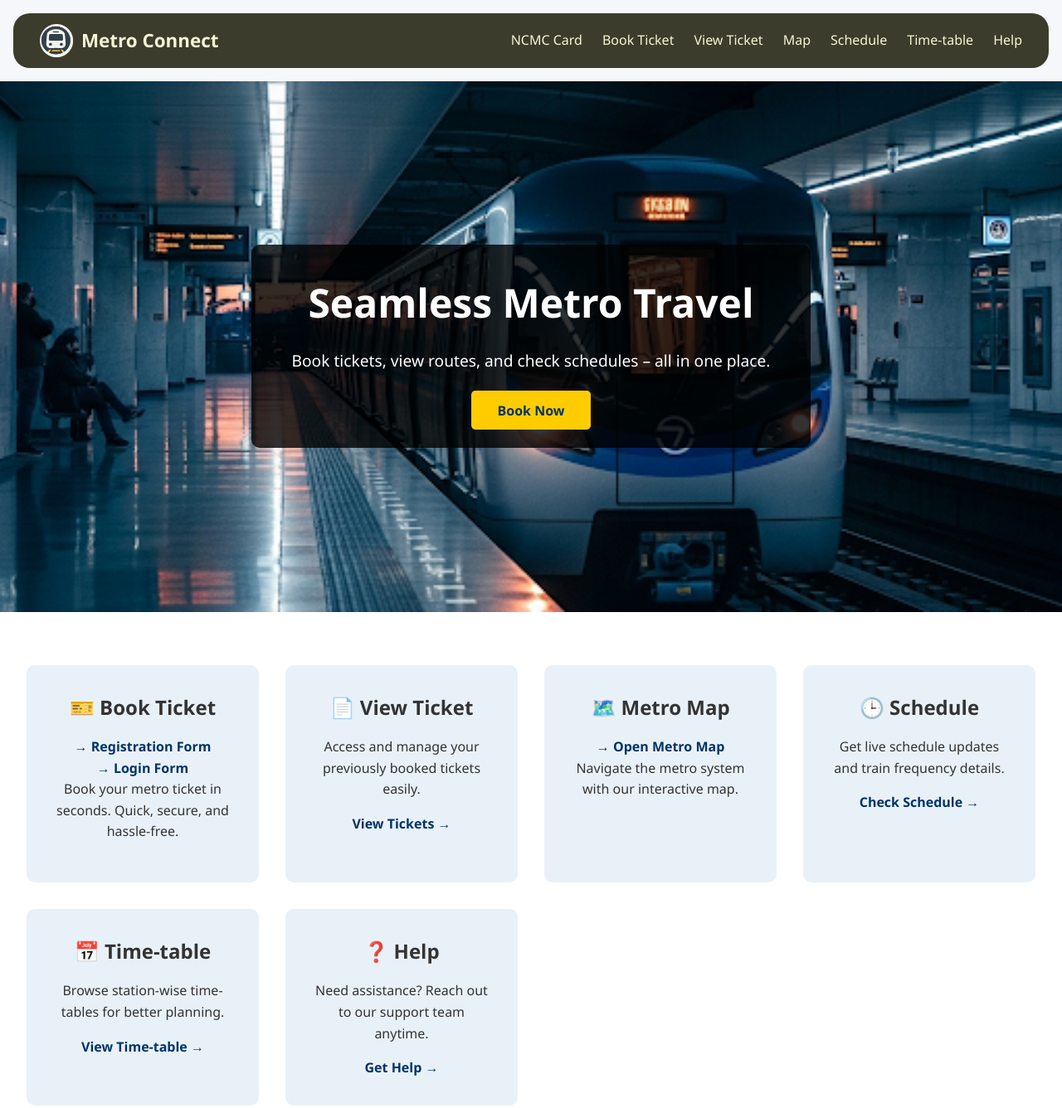
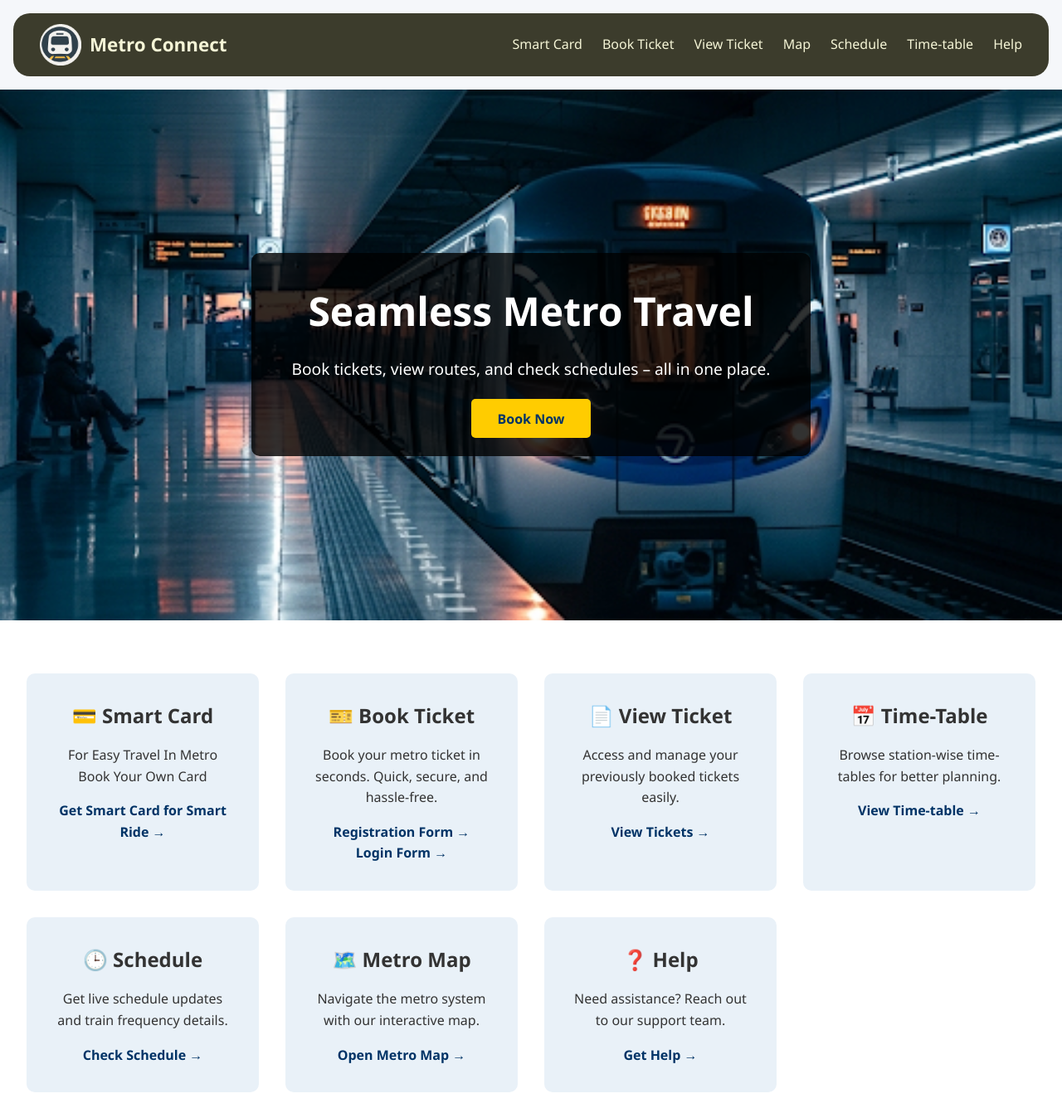
Before and after one commit to Khushishah0911/metro_connect, a plain HTML site: page index.html in a window 1280 px wide. Shown: the top 1336 px of the page at 83% size. Drawn offline with Linux system fonts and the light colour scheme.

Commit message:
first commit

```diff
--- a/index.html
+++ b/index.html
@@ -1,11 +1,13 @@
 <!DOCTYPE html>
 <html lang="en">
+
 <head>
   <meta charset="UTF-8" />
-  <meta name="viewport" content="width=device-width, initial-scale=1.0"/>
+  <meta name="viewport" content="width=device-width, initial-scale=1.0" />
   <title>Metro Connect</title>
   <link rel="stylesheet" href="style.css" />
 </head>
+
 <body>
   <!-- Header / Navbar -->
   <header class="navbar">
@@ -17,7 +19,7 @@
     <!-- Navigation -->
     <nav class="nav-links" id="navLinks">
       <ul>
-        <li><a href="Ncmc.html">NCMC Card</a></li>
+        <li><a href="Ncmc.html">Smart Card</a></li>
         <li><a href="Book_Ticket.html">Book Ticket</a></li>
         <li><a href="#">View Ticket</a></li>
         <li><a href="Metro_map.html" target="_blank">Map</a></li>
@@ -43,10 +45,16 @@
   <!-- Features -->
   <section class="features">
     <div class="feature-card">
+      <h2>💳 Smart Card</h2>
+      <p> For Easy Travel In Metro Book Your Own Card</p>
+      <a href="NCMC.html">Get Smart Card for Smart Ride → </a>
+    </div>
+
+    <div class="feature-card">
       <h2>🎫 Book Ticket</h2>
-      <a href="signup.html"> → Registration Form </a><br>
-      <a href="signin.html"> → Login Form </a>
       <p>Book your metro ticket in seconds. Quick, secure, and hassle-free.</p>
+      <a href="signup.html">Registration Form → </a><br>
+      <a href="signin.html"> Login Form → </a>
     </div>
 
     <div class="feature-card">
@@ -54,31 +62,31 @@
       <p>Access and manage your previously booked tickets easily.</p>
       <a href="#">View Tickets →</a>
     </div>
+    <div class="feature-card">
+      <h2>📅 Time-Table</h2>
+      <p>Browse station-wise time-tables for better planning.</p>
+      <a href="Timetable.html">View Time-table →</a>
+    </div>
 
-    <div class="feature-card">
-      <h2>🗺️ Metro Map</h2>
-      <a href="Metro_map.html"> → Open Metro Map </a>
-      <p>Navigate the metro system with our interactive map.</p>
-    </div>
 
     <div class="feature-card">
       <h2>🕒 Schedule</h2>
       <p>Get live schedule updates and train frequency details.</p>
       <a href="#">Check Schedule →</a>
     </div>
-
     <div class="feature-card">
-      <h2>📅 Time-table</h2>
-      <p>Browse station-wise time-tables for better planning.</p>
-      <a href="Timetable.html">View Time-table →</a>
+      <h2>🗺️ Metro Map</h2>
+      <p>Navigate the metro system with our interactive map.</p>
+      <a href="Metro_map.html">Open Metro Map → </a>
     </div>
 
     <div class="feature-card">
-      <h2>❓ Help</h2>
-      <p>Need assistance? Reach out to our support team anytime.</p>
+      <h2>❓ Help </h2>
+      <p>Need assistance? Reach out to our support team.</p>
       <a href="#">Get Help →</a>
     </div>
   </section>
+
 
   <!-- Footer -->
   <footer>
@@ -95,4 +103,5 @@
     });
   </script>
 </body>
+
 </html>
--- a/style.css
+++ b/style.css
@@ -26,6 +26,36 @@ body {
   position: relative;
   z-index: 1000;
 }
+.nav-links ul li a {
+  position: relative;
+  color: #f5f5d6;
+  text-decoration: none;
+  font-weight: 500;
+  transition: color 0.3s ease;
+  display: flex;
+  align-items: center;
+  gap: 8px; /* space between icon & text */
+}
+
+.nav-links ul li a::after {
+  content: "";
+  position: absolute;
+  width: 0;
+  height: 2px;
+  left: 0;
+  bottom: -4px;
+  background-color: #ffcc00;
+  transition: width 0.3s ease;
+}
+
+.nav-links ul li a:hover {
+  color: #ffcc00;
+}
+
+.nav-links ul li a:hover::after {
+  width: 100%;
+}
+
 
 .logo {
   display: flex;
@@ -36,8 +66,9 @@ body {
 }
 
 .logo-img {
-  width: 40px;
-  height: 40px;
+  width: 50px;
+  height: 50px;
+
 }
 
 .nav-links ul {
```
Also changed, not shown: signin.js (renamed from login.js).
